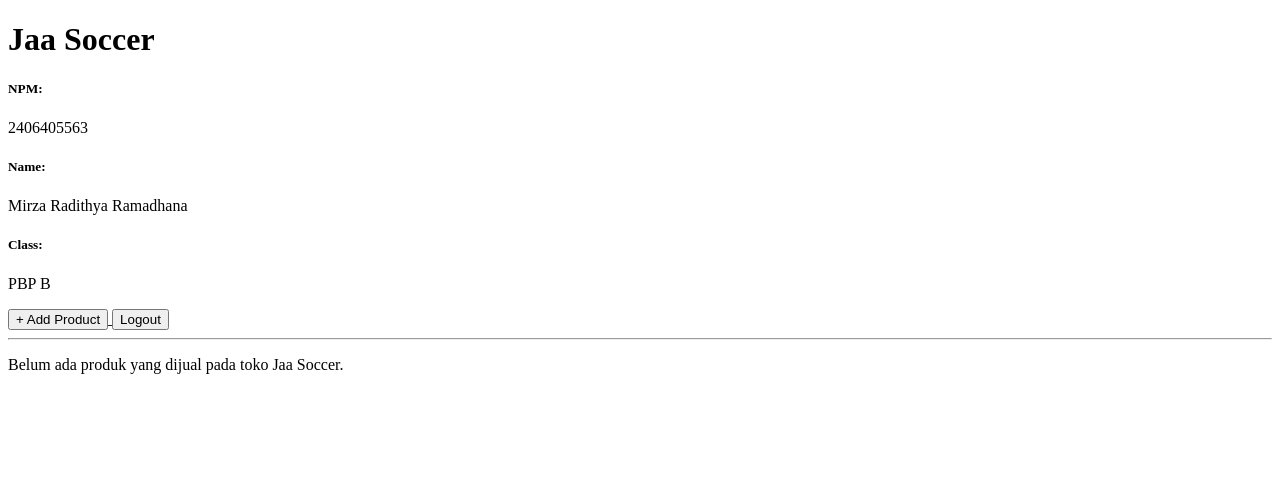
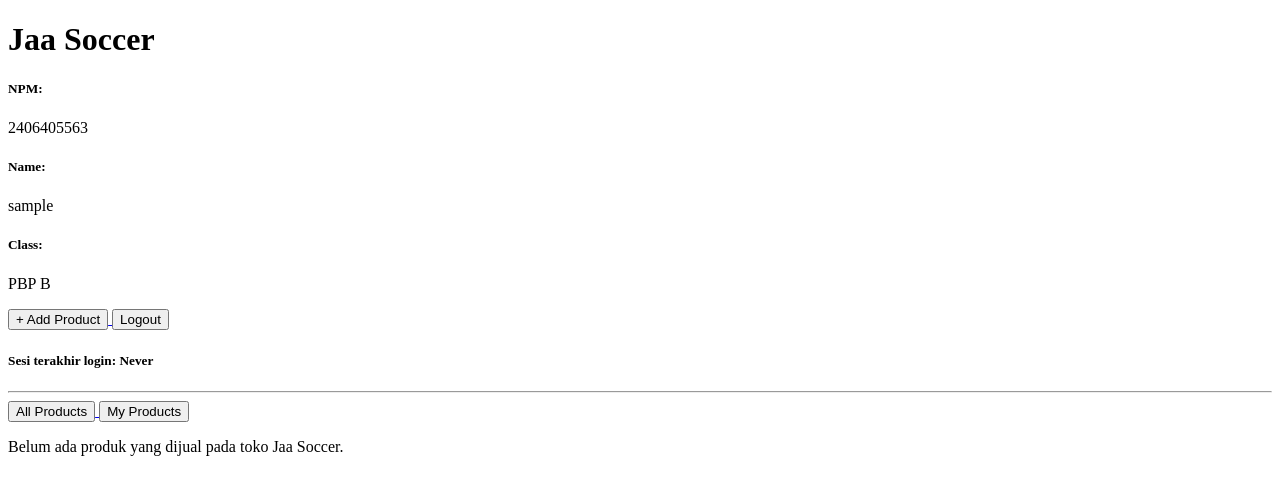
Before and after one commit to JaaTzy14/jaa-soccer, a Django app: page / in a window 1280 px wide. Shown: the top 495 px of the page. Run offline with Django 5.2, Linux system fonts and the light colour scheme; the visitor is signed in with stand-in values (Sample User, id 1); data that the repository does not hold is empty.

Commit message:
Menampilkan detail informasi pengguna yang sedang logged in seperti username dan menerapkan cookies seperti last_login pada halaman utama aplikasi

```diff
--- a/main/templates/main.html
+++ b/main/templates/main.html
@@ -17,10 +17,23 @@
   <button>Logout</button>
 </a>
 
+<h5>Sesi terakhir login: {{ last_login }}</h5>
+
 <hr>
 
+<a href="?filter=all">
+    <button type="button">All Products</button>
+</a>
+<a href="?filter=my">
+    <button type="button">My Products</button>
+</a>
+
 {% if not productList %}
-<p>Belum ada produk yang dijual pada toko Jaa Soccer.</p>
+{% if filter %}
+<p>Belum ada produk yang dijual pada toko {{ appName }}.</p>
+{% else %}
+<p>Belum ada produk yang kamu jual.</p>
+{% endif %}
 {% else %}
 
 {% for product in productList %}
--- a/main/templates/product_detail.html
+++ b/main/templates/product_detail.html
@@ -10,5 +10,10 @@
 <p><strong>Featured:</strong> {% if product.is_featured %}Yes{% else %}No{% endif %}</p>
 <h2>Description</h2>
 <p>{{ product.description }}</p>
+{% if product.user %}
+    <p>Seller: {{ product.user.username }}</p>
+{% else %}
+    <p>Seller: Anonymous</p>
+{% endif %}
 <p><a href="{% url 'main:show_main' %}">Back to Products List</a></p>
 {% endblock content %}
--- a/main/views.py
+++ b/main/views.py
@@ -1,5 +1,5 @@
 from django.shortcuts import render, redirect, get_object_or_404
-from django.http import HttpResponse
+from django.http import HttpResponse, HttpResponseRedirect
 from django.core import serializers
 from main.models import Product
 from main.forms import ProductForm
@@ -7,18 +7,26 @@ from django.contrib.auth.forms import UserCreationForm, AuthenticationForm
 from django.contrib.auth import authenticate, login, logout
 from django.contrib import messages
 from django.contrib.auth.decorators import login_required
+import datetime
+from django.urls import reverse
 
 # Create your views here.
 
 @login_required(login_url='/login')
 def show_main(request):
-    productList = Product.objects.all()
+    filter_type = request.GET.get("filter", "all")
+    if filter_type == "all":
+        productList = Product.objects.all()
+    else:
+        productList = Product.objects.filter(user=request.user)
     context =  {
         'appName': "Jaa Soccer",
-        'name': "Mirza Radithya Ramadhana",
+        'name': request.user,
         'npm': 2406405563,
         'class': "PBP B",
-        'productList': productList
+        'productList': productList,
+        'last_login': request.COOKIES.get('last_login', 'Never'),
+        'filter': filter_type == "all",
     }
     return render(request, "main.html", context)
 
@@ -83,16 +91,20 @@ def register(request):
 
 def logout_user(request):
     logout(request)
-    return redirect('main:login')
+    response = HttpResponseRedirect(reverse('main:login'))
+    response.delete_cookie('last_login')
+    return response
 
 def login_user(request):
    if request.method == 'POST':
       form = AuthenticationForm(data=request.POST)
 
       if form.is_valid():
-            user = form.get_user()
-            login(request, user)
-            return redirect('main:show_main')
+        user = form.get_user()
+        login(request, user)
+        response = HttpResponseRedirect(reverse("main:show_main"))
+        response.set_cookie('last_login', str(datetime.datetime.now()))
+        return response
 
    else:
       form = AuthenticationForm(request)
```
